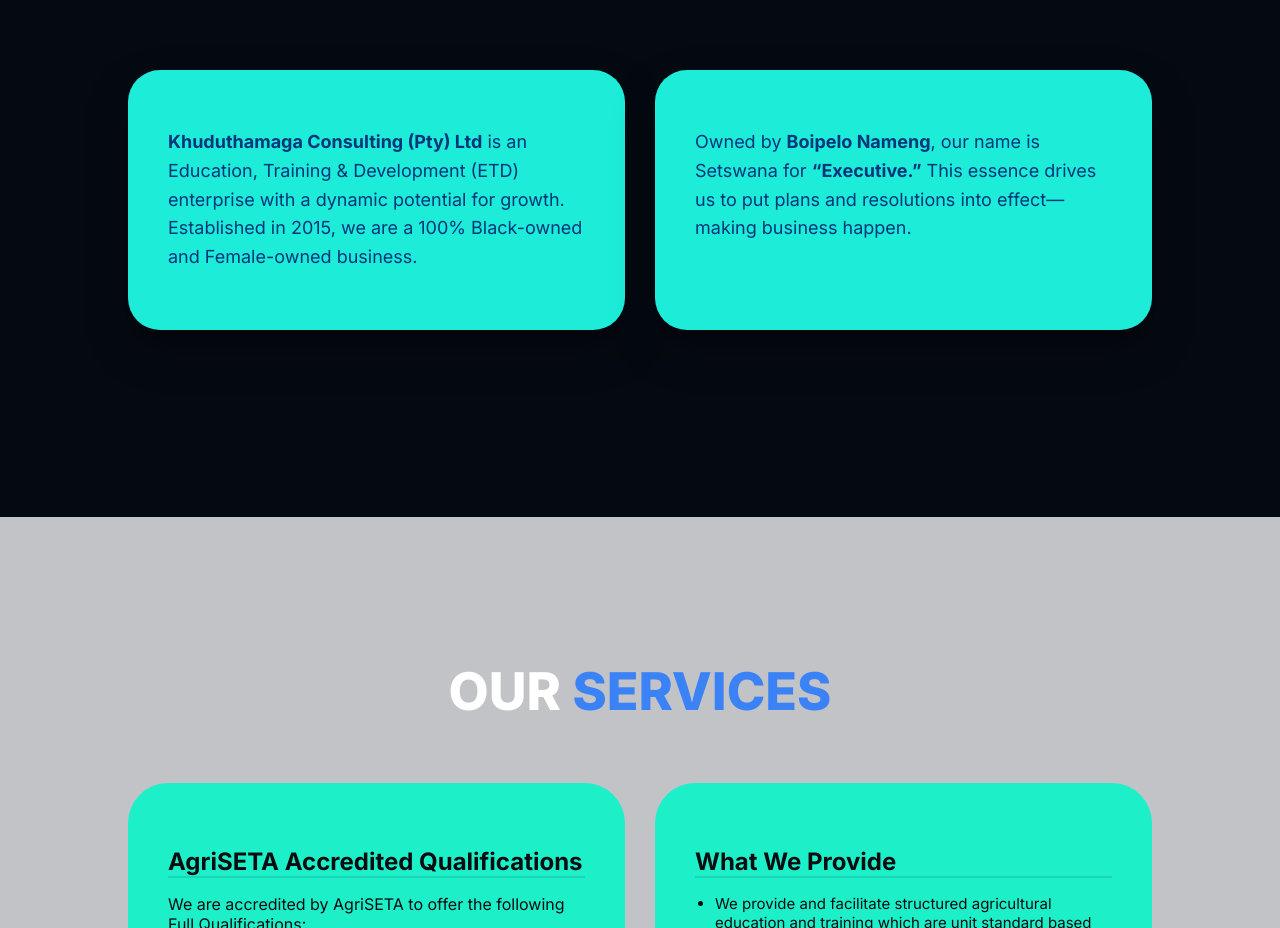
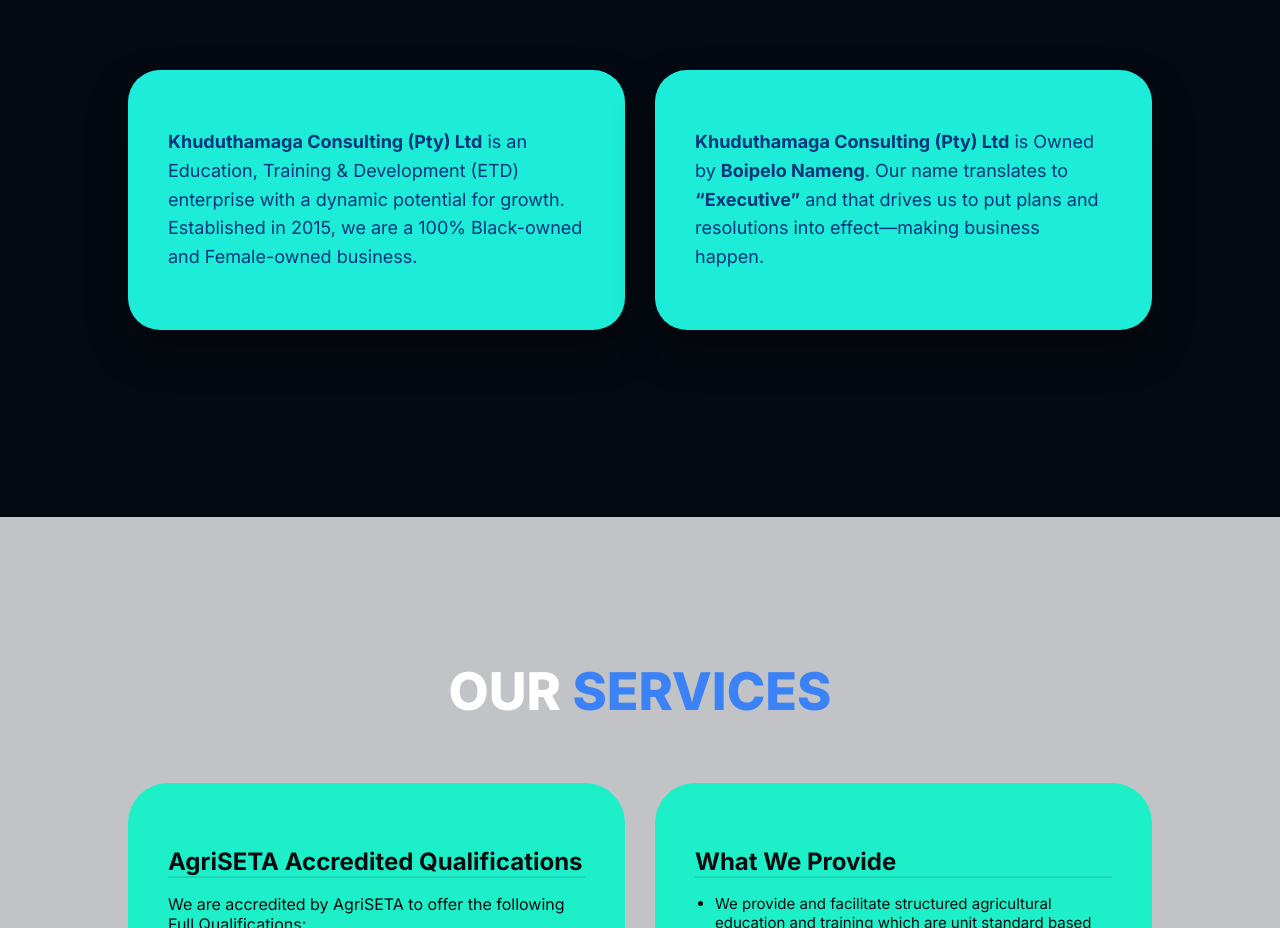
Before and after one commit to JosephMotshana/khuduthamaga, a React (Vite) app: page / in a window 1280 px wide. Shown: the part 1083-2011 px from the top of the page. Built offline with nearby package versions, Linux system fonts and the light colour scheme.

Commit message:
just small adjust ments

```diff
--- a/src/App.jsx
+++ b/src/App.jsx
@@ -41,7 +41,7 @@ function App() {
       {/* Box 2 */}
       <div className="Text-card">
         <p>
-          Owned by <strong>Boipelo Nameng</strong>, our name is Setswana for <strong>“Executive.”</strong> This essence drives us to put plans and resolutions into effect—making business happen.
+          <strong>Khuduthamaga Consulting (Pty) Ltd</strong> is Owned by <strong>Boipelo Nameng</strong>. Our name translates to <strong>“Executive”</strong> and that drives us to put plans and resolutions into effect—making business happen.
         </p>
         {/* <button className="About-btn">Explore Features</button> */}
       </div>
```
